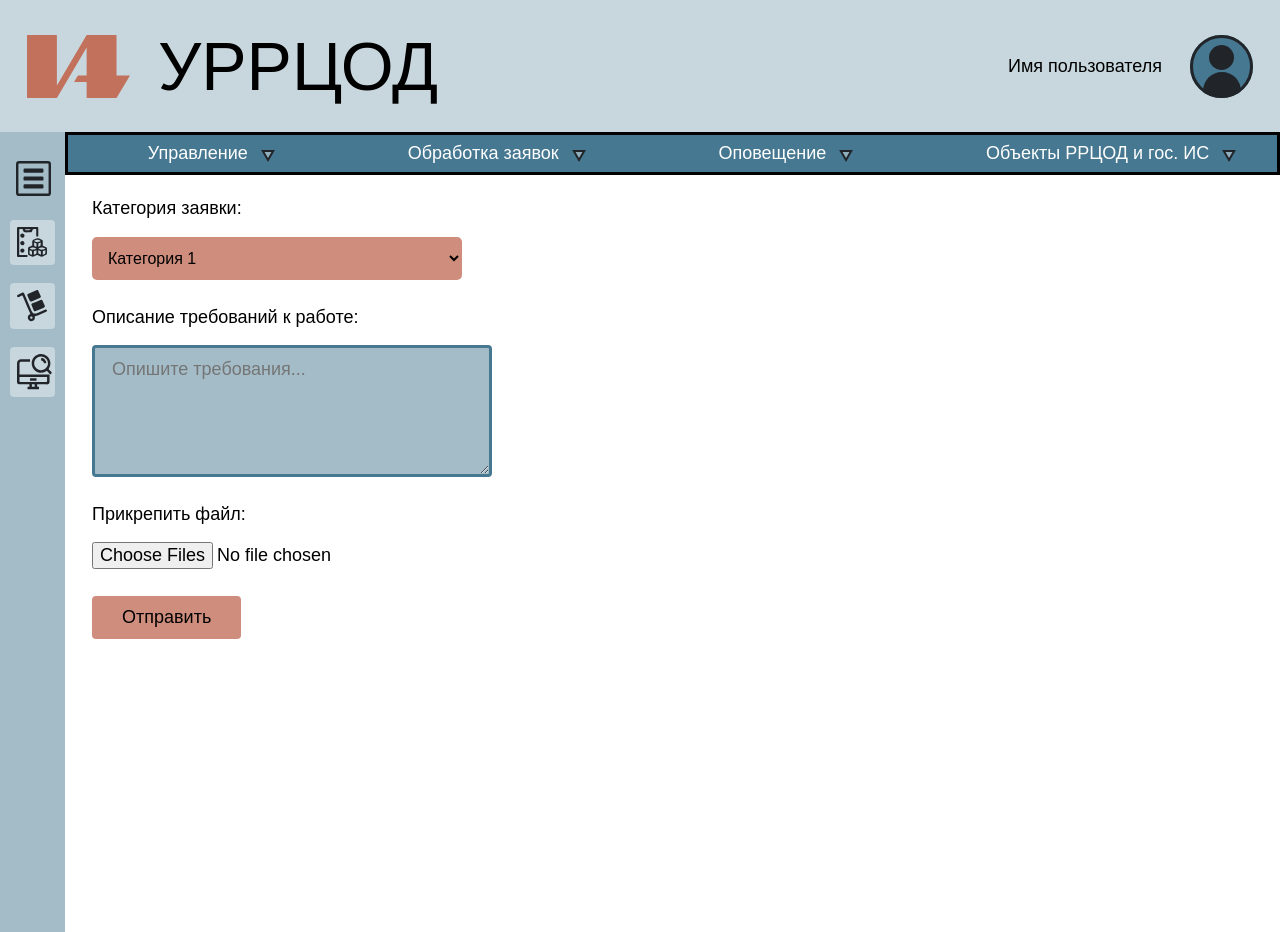
After one commit to HOCOKcyber/prototype_web_drdc, a Flask app: page /service/maintenanceRequest in a window 1280 px wide. The commit adds this page. Run offline with Flask 3, Linux system fonts and the light colour scheme; some web fonts are replaced.

Commit message:
create maintenanceRequest

```diff
--- a/app.py
+++ b/app.py
@@ -47,3 +47,8 @@ def validPassword(name, password):
 @app.route("/service")
 def servicePage():
     return render_template("servicePage/templateServicePage.html")
+
+# Сервисное обслуживание
+@app.route("/service/maintenanceRequest")
+def maintenanceRequestPage():
+    return render_template("servicePage/maintenanceRequest.html")
--- a/static/core/coreStyle.css
+++ b/static/core/coreStyle.css
@@ -7,8 +7,8 @@
   --ligth-blue: #C8D7DE;
   --main-color: #A3BCC8;
   --dark-blue: #477891;
-  --submit-color: #CE8D7D;
-  --submit-color-hover: #feb3a0;
+  --clickable-color: #CE8D7D;
+  --clickable-color-hover: #C2715C;
   --expanded-list: #7398AB;
 
   box-sizing: border-box;
--- a/static/mainPageStyle/createTaskStyle.css
+++ b/static/mainPageStyle/createTaskStyle.css
@@ -23,12 +23,12 @@
 .make_task_form button{
     border: none;
     border-radius: 4px;
-    background-color: var(--submit-color);
+    background-color: var(--clickable-color);
     flex: content;
     padding: 10px 40px;
     transition: background-color 0.2s;
 }
 
 .make_task_form button:hover{
-    background-color: var(--submit-color-hover)
+    background-color: var(--clickable-color-hover)
 }
--- /dev/null
+++ b/static/serviceStyle/maintenanceRequest.css
@@ -0,0 +1,45 @@
+/* Колонка для всей формы + отступы */
+form,
+form div{
+    display: flex;
+    flex-direction: column;
+    align-items: start;
+    gap: 27px;
+}
+
+form div{
+    gap: 18px;
+}
+
+/* Выбор категорий */
+form select{
+    font-size: 16px;
+    padding: 12px;
+    border: none;
+    border-radius: 5px;
+    min-width: 370px;
+    background-color: var(--clickable-color);
+}
+
+/* TODO Смена цвета при наведении на option */
+
+/* Textarea */
+form textarea{
+    padding: 11px 17px;
+    border-radius: 4px;
+    border: 3px solid var(--dark-blue);
+    background-color: var(--main-color);
+}
+
+form button{
+    border: none;
+    padding: 11px 30px;
+    border-radius: 4px;
+    background-color: var(--clickable-color);
+
+    transition: all 0.3s;
+}
+
+form button:hover{
+    background-color: var(--clickable-color-hover);
+}
--- a/static/serviceStyle/servicePageStyle.css
+++ b/static/serviceStyle/servicePageStyle.css
@@ -0,0 +1,33 @@
+/* Навигация по странице */
+.content_navigation{
+    background-color: var(--dark-blue);
+    padding: 8px;
+    border: 3px solid black;
+}
+
+.content_navigation ul {
+    display: flex;
+    flex-direction: row;
+    justify-content: space-evenly;
+    align-items: center;
+    list-style: none;
+    color: white;
+    gap: 100px;
+    margin: 0px;
+}
+
+.content_navigation ul li{
+    display: flex;
+    flex-direction: row;
+    gap: 12px;
+    align-items: center;
+}
+
+.content_navigation img{
+    rotate: 180deg;
+}
+
+/* Отступы длля контента */
+.content{
+    padding: 23px 0px 0px 27px;
+}
--- /dev/null
+++ b/templates/servicePage/maintenanceRequest.html
@@ -0,0 +1,28 @@
+{% extends "servicePage/templateServicePage.html" %}
+
+
+{% block head %}
+<link rel="stylesheet" href=" {{ url_for('static', filename='serviceStyle/maintenanceRequest.css') }} ">
+{% endblock %}
+
+{% block content %}
+<form method="post" >
+    <div>
+        <label for="category" >Категория заявки: </label>
+        <select name="category">
+            <option value="1">Категория 1</option>
+            <option value="2">Категория 2</option>
+            <option value="2">Категория 2</option>
+        </select>
+    </div>
+    <div>
+        <label for="decription">Описание требований к работе:</label>
+        <textarea name="decription" placeholder="Опишите требования..." rows="5" cols="33"></textarea>
+    </div>
+    <div>
+        <label for="fileUpload">Прикрепить файл:</label>
+        <input type="file" id="fileUpload" name="fileUpload" multiple />
+    </div>
+    <button type="submit">Отправить</button>
+</form>
+{% endblock %}
--- a/templates/servicePage/templateServicePage.html
+++ b/templates/servicePage/templateServicePage.html
@@ -1,7 +1,7 @@
 {% extends "./core/generalTemplate.html" %}
 
 {% block generalHead %}
-<link rel="stylesheet" href=" {{ url_for('static', filename='./serviceStyle/servicePageStyle.css') }} ">
+<link rel="stylesheet" href=" {{ url_for('static', filename='serviceStyle/servicePageStyle.css') }} ">
 <!-- Для дальнейших стилей -->
 {% block head %}{% endblock %}
 {% endblock %}
@@ -9,7 +9,10 @@
 {% block generalContent %}
 <nav class="content_navigation">
     <ul class="flex_row">
-
+        <li>Управление <img src=" {{url_for('static', filename='img/arrowIcon.svg') }} " class="rotate"></li>
+        <li>Обработка заявок <img src=" {{url_for('static', filename='img/arrowIcon.svg') }} " class="rotate"></li>
+        <li>Оповещение <img src=" {{url_for('static', filename='img/arrowIcon.svg') }} " class="rotate"></li>
+        <li>Объекты РРЦОД и гос. ИС <img src=" {{url_for('static', filename='img/arrowIcon.svg') }} " class="rotate"></li>
     </ul>
 </nav>
 <section class="content">
```
